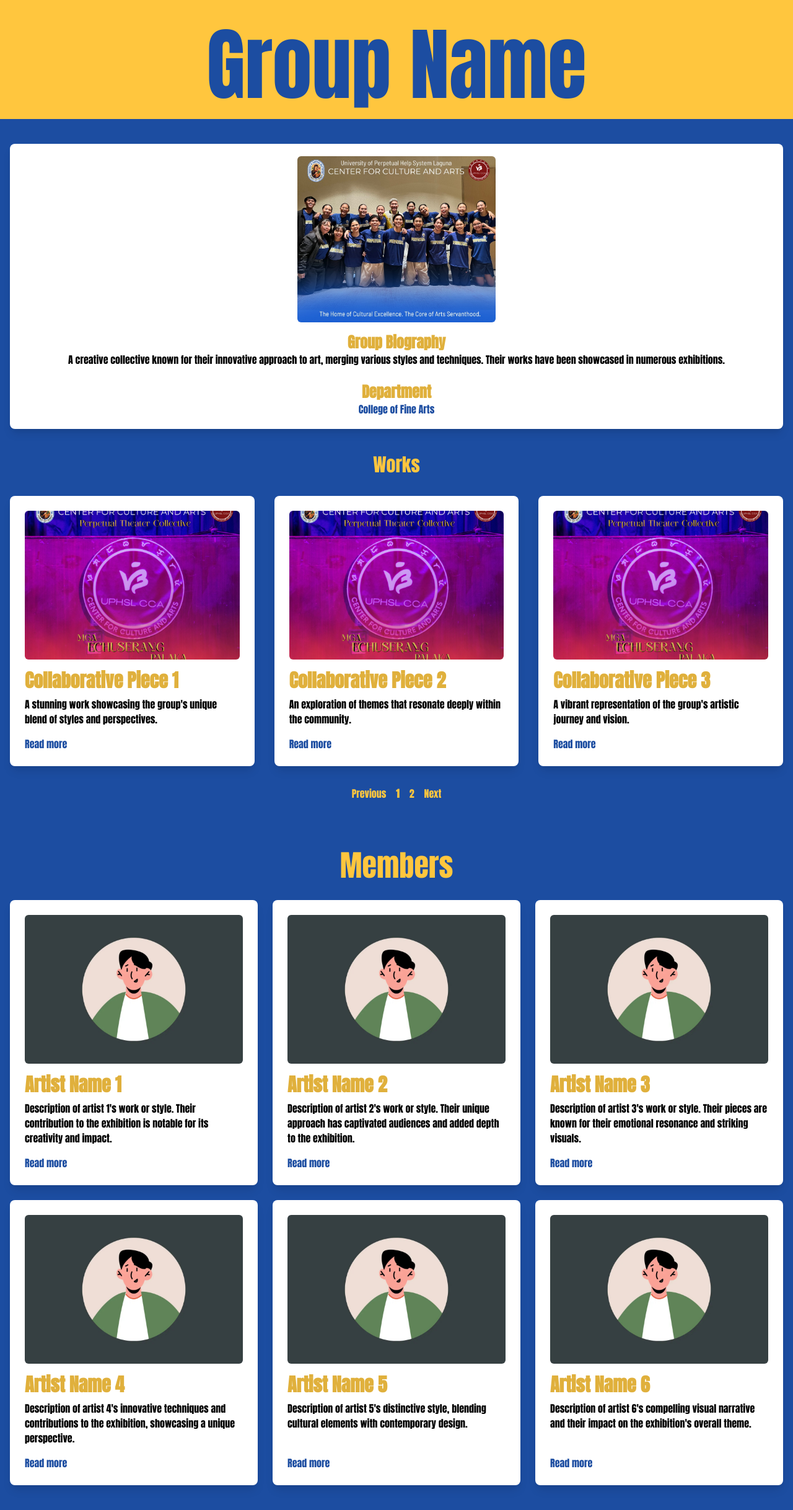
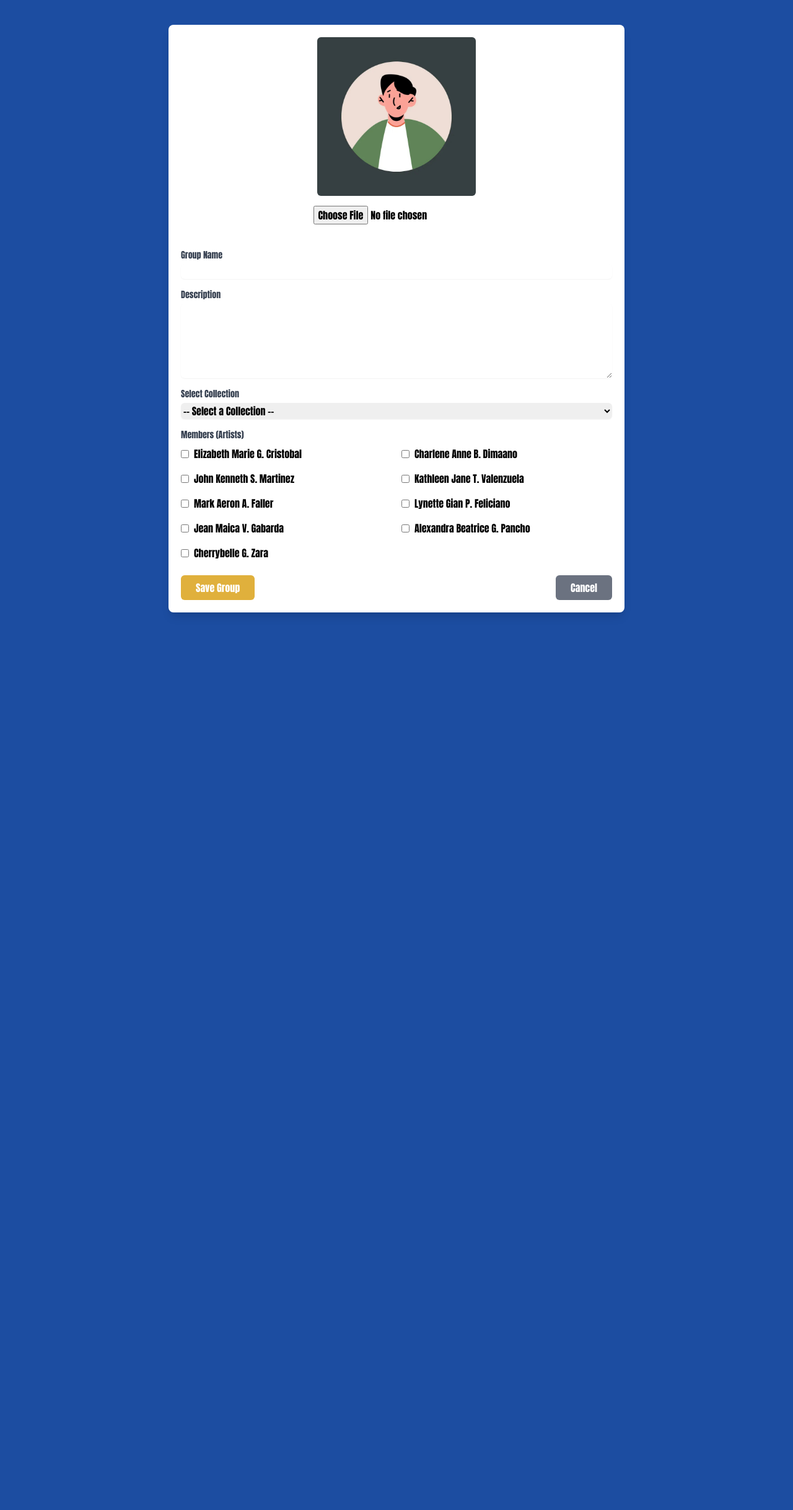
Before and after one commit to JoseMejarito/CreativeShowcase, a PHP site: page /admin-group-profile.php in a window 1280 px wide. Shown: the part 84-2520 px from the top of the page at 62% size. After the commit the page ends 1076 px from the top, so only its background shows below. Run offline with PHP 8.4, Linux system fonts and the light colour scheme; data comes from the database, SQL or seed files in the repository; both versions use the stored data as it was after the commit.

Commit message:
[Dec.12.2024.12:45AM]

```diff
--- a/admin-group-profile.php
+++ b/admin-group-profile.php
@@ -1,12 +1,66 @@
 <?php
-include 'connection.php';
+require 'connection.php';
+
+if ($_SERVER['REQUEST_METHOD'] === 'POST') {
+    // Retrieve form inputs
+    $group_name = $_POST['group_name'];
+    $description = $_POST['description'];
+    $main_media = $_FILES['main_media'];
+    $artist_ids = isset($_POST['artist_ids']) ? $_POST['artist_ids'] : [];
+    $collection_id = $_POST['collection_id'];  // New collection_id field
+
+    // Validate inputs
+    if (empty($group_name) || empty($description) || !$main_media['tmp_name']) {
+        die("Error: All fields are required.");
+    }
+
+    // Handle file upload for main_media
+    $media_target_dir = "public/";
+    if (!is_dir($media_target_dir)) {
+        mkdir($media_target_dir, 0777, true); // Ensure the directory exists
+    }
+    $media_file_name = uniqid() . "_" . basename($main_media['name']);
+    $media_target_file = $media_target_dir . $media_file_name;
+
+    if (move_uploaded_file($main_media['tmp_name'], $media_target_file)) {
+        // Insert group details into `groups` table with collection_id
+        $query = $conn->prepare("INSERT INTO groups (group_name, description, main_media, collection_id) VALUES (?, ?, ?, ?)");
+        $query->bind_param("sssi", $group_name, $description, $media_file_name, $collection_id);
+
+        if ($query->execute()) {
+            $group_id = $query->insert_id; // Get the newly inserted group ID
+
+            // Insert group members into `group_artists`
+            if (!empty($artist_ids)) {
+                $group_artist_query = $conn->prepare("INSERT INTO group_artists (group_id, artist_id) VALUES (?, ?)");
+                foreach ($artist_ids as $artist_id) {
+                    $group_artist_query->bind_param("ii", $group_id, $artist_id);
+                    $group_artist_query->execute();
+                }
+                $group_artist_query->close();
+            }
+
+            header("Location: admin-dashboard.php?message=Group uploaded successfully");
+            exit();
+        } else {
+            echo "Error: Unable to upload group. " . $conn->error;
+        }
+
+        $query->close();
+    } else {
+        echo "Error: Unable to upload main media.";
+    }
+}
+
+$conn->close();
 ?>
+
 <!DOCTYPE html>
 <html lang="en">
 <head>
     <meta charset="UTF-8">
     <meta name="viewport" content="width=device-width, initial-scale=1.0">
-    <title>CCA | Admin Group Profile</title>
+    <title>CCA | Edit Group</title>
     <link href="https://cdn.jsdelivr.net/npm/tailwindcss@2.2.19/dist/tailwind.min.css" rel="stylesheet">
     <link href="https://fonts.googleapis.com/css2?family=Anton&display=swap" rel="stylesheet">
     <link rel="stylesheet" href="style.css">
@@ -14,113 +68,70 @@
 <body class="anton-regular">
     <?php include 'admin-navbar.php'; ?>
 
-    <section class="text-center py-10 pb-0 bg-uphsl-yellow">
-        <h1 class="text-5xl md:text-6xl lg:text-8xl xl:text-9xl text-uphsl-blue">Group Name</h1><br>
-    </section>
-
     <section class="py-10 bg-uphsl-blue">
-        <div class="max-w-screen-xl mx-auto px-4">
-            <div class="bg-white p-5 rounded-lg shadow-lg flex flex-col items-center">
-            <img src="public/cca-photo.jpg" class="w-full h-auto max-w-xs object-cover mb-4 rounded-md">
-                <h3 class="text-2xl font-bold text-uphsl-maroon">Group Biography</h3>
-                <p class="text-black">A creative collective known for their innovative approach to art, merging various styles and techniques. Their works have been showcased in numerous exhibitions.</p>
-
-                <div class="mt-6 items-center">
-                    <h3 class="text-2xl font-bold text-uphsl-maroon text-center">Department</h3>
-                    <p class="text-uphsl-blue">College of Fine Arts</p>
+        <div class="max-w-screen-md mx-auto px-4">
+            <!-- Group Edit Form -->
+            <form action="admin-group-profile.php" method="POST" enctype="multipart/form-data" class="bg-white p-5 rounded-lg shadow-lg">
+                <div class="flex flex-col items-center mb-6">
+                    <img id="imagePreview" src="public/person-placeholder.jpg" class="w-64 h-64 object-cover mb-4 rounded-md" alt="Group Image">
+                    <input type="file" name="main_media" id="main_media" class="mb-4" accept="image/*" onchange="previewImage(event)" required>
                 </div>
-            </div>
-
-            <div class="mt-10">
-                <h2 class="text-3xl text-uphsl-yellow text-center mb-8">Works</h2>
-                <div class="grid grid-cols-1 sm:grid-cols-2 lg:grid-cols-3 gap-8">
-                   <!-- Work Item 1 -->
-                    <div class="bg-white p-6 rounded-lg shadow-lg flex flex-col justify-between">
-                        <img src="public/news3.jpg" alt="Work 1" class="w-full h-60 object-cover mb-4 rounded-md">
-                        <h3 class="text-3xl font-bold text-uphsl-maroon">Collaborative Piece 1</h3>
-                        <p class="text-md text-black mt-2 flex-grow">A stunning work showcasing the group's unique blend of styles and perspectives.</p>
-                        <a href="artwork.php" class="text-uphsl-blue mt-4 inline-block">Read more</a>
-                    </div>
-
-                    <!-- Work Item 2 -->
-                    <div class="bg-white p-6 rounded-lg shadow-lg flex flex-col justify-between">
-                        <img src="public/news3.jpg" alt="Work 2" class="w-full h-60 object-cover mb-4 rounded-md">
-                        <h3 class="text-3xl font-bold text-uphsl-maroon">Collaborative Piece 2</h3>
-                        <p class="text-md text-black mt-2 flex-grow">An exploration of themes that resonate deeply within the community.</p>
-                        <a href="artwork.php" class="text-uphsl-blue mt-4 inline-block">Read more</a>
-                    </div>
-
-                    <!-- Work Item 3 -->
-                    <div class="bg-white p-6 rounded-lg shadow-lg flex flex-col justify-between">
-                        <img src="public/news3.jpg" alt="Work 3" class="w-full h-60 object-cover mb-4 rounded-md">
-                        <h3 class="text-3xl font-bold text-uphsl-maroon">Collaborative Piece 3</h3>
-                        <p class="text-md text-black mt-2 flex-grow">A vibrant representation of the group's artistic journey and vision.</p>
-                        <a href="artwork.php" class="text-uphsl-blue mt-4 inline-block">Read more</a>
+                <div class="mb-4">
+                    <label for="group_name" class="block text-sm font-medium text-gray-700">Group Name</label>
+                    <input type="text" name="group_name" id="group_name" required
+                        class="mt-1 block w-full rounded-md border-gray-300 shadow-sm">
+                </div>
+                <div class="mb-4">
+                    <label for="description" class="block text-sm font-medium text-gray-700">Description</label>
+                    <textarea name="description" id="description" rows="5" required
+                        class="mt-1 block w-full rounded-md border-gray-300 shadow-sm"></textarea>
+                </div>
+                <!-- Dropdown for Collections -->
+                <div class="mb-4">
+                    <label for="collection_id" class="block text-sm font-medium text-gray-700">Select Collection</label>
+                    <select name="collection_id" id="collection_id" required class="mt-1 block w-full rounded-md border-gray-300 shadow-sm">
+                        <option value="">-- Select a Collection --</option>
+                        <?php
+                        $collections_query = $conn->query("SELECT collection_id, collection_name FROM collections");
+                        while ($collection = $collections_query->fetch_assoc()):
+                        ?>
+                            <option value="<?= $collection['collection_id'] ?>"><?= htmlspecialchars($collection['collection_name']) ?></option>
+                        <?php endwhile; ?>
+                    </select>
+                </div>
+                <!-- Artist Members Checklist -->
+                <div class="mb-6">
+                    <label class="block text-sm font-medium text-gray-700">Members (Artists)</label>
+                    <div class="mt-2 grid grid-cols-2 gap-4">
+                        <?php
+                        $artists_query = $conn->query("SELECT artist_id, name FROM artists");
+                        while ($artist = $artists_query->fetch_assoc()):
+                        ?>
+                            <div class="flex items-center">
+                                <input type="checkbox" name="artist_ids[]" value="<?= $artist['artist_id'] ?>"
+                                    id="artist_<?= $artist['artist_id'] ?>"
+                                    class="mr-2">
+                                <label for="artist_<?= $artist['artist_id'] ?>"><?= htmlspecialchars($artist['name']) ?></label>
+                            </div>
+                        <?php endwhile; ?>
                     </div>
                 </div>
-
-                <!-- Pagination Links (Static for Now) -->
-                <div class="mt-8 flex justify-center">
-                    <a href="#" class="text-uphsl-yellow hover:underline mx-2">Previous</a>
-                    <a href="#" class="text-uphsl-yellow hover :underline mx-2 font-bold">1</a>
-                    <a href="#" class="text-uphsl-yellow hover:underline mx-2">2</a>
-                    <a href="#" class="text-uphsl-yellow hover:underline mx-2">Next</a>
+                <div class="flex justify-between">
+                    <button type="submit" class="px-6 py-2 text-white bg-uphsl-maroon rounded-md">Save Group</button>
+                    <a href="admin-dashboard.php" class="px-6 py-2 bg-gray-500 text-white rounded-md hover:bg-gray-600">Cancel</a>
                 </div>
-            </div>
+            </form>
         </div>
     </section>
 
-    <section id="members" class="py-10 bg-uphsl-blue">
-        <div class="max-w-screen-xl mx-auto px-4">
-            <h2 class="text-5xl text-uphsl-yellow text-center mb-8">Members</h2>
-
-            <div class="grid grid-cols-1 sm:grid-cols-2 md:grid-cols-3 gap-6">
-
-                <div class="bg-white p-6 rounded-lg shadow-lg flex flex-col justify-between">
-                    <img src="public/person-placeholder.jpg" alt="Artist 1" class="w-full h-60 object-cover mb-4 rounded-md">
-                    <h3 class="text-3xl font-bold text-uphsl-maroon">Artist Name 1</h3>
-                    <p class="text-md text-black mt-2 flex-grow">Description of artist 1's work or style. Their contribution to the exhibition is notable for its creativity and impact.</p>
-                    <a href="artist-profile.php?id=1" class="text-uphsl-blue mt-4 inline-block">Read more</a>
-                </div>
-
-                <div class="bg-white p-6 rounded-lg shadow-lg flex flex-col justify-between">
-                    <img src="public/person-placeholder.jpg" alt="Artist 2" class="w-full h-60 object-cover mb-4 rounded-md">
-                    <h3 class="text-3xl font-bold text-uphsl-maroon">Artist Name 2</h3>
-                    <p class="text-md text-black mt-2 flex-grow">Description of artist 2's work or style. Their unique approach has captivated audiences and added depth to the exhibition.</p>
-                    <a href="artist-profile.php?id=2" class="text-uphsl-blue mt-4 inline-block">Read more</a>
-                </div>
-
-                <div class="bg-white p-6 rounded-lg shadow-lg flex flex-col justify-between">
-                    <img src="public/person-placeholder.jpg" alt="Artist 3" class="w-full h-60 object-cover mb-4 rounded-md">
-                    <h3 class="text-3xl font-bold text-uphsl-maroon">Artist Name 3</h3>
-                    <p class="text-md text-black mt-2 flex-grow">Description of artist 3's work or style. Their pieces are known for their emotional resonance and striking visuals.</p>
-                    <a href="artist-profile.php?id=3" class="text-uphsl-blue mt-4 inline-block">Read more</a>
-                </div>
-
-                <div class="bg-white p-6 rounded-lg shadow-lg flex flex-col justify-between">
-                    <img src="public/person-placeholder.jpg" alt="Artist 4" class="w-full h-60 object-cover mb-4 rounded-md">
-                    <h3 class="text-3xl font-bold text-uphsl-maroon">Artist Name 4</h3>
-                    <p class="text-md text-black mt-2 flex-grow">Description of artist 4's innovative techniques and contributions to the exhibition, showcasing a unique perspective.</p>
-                    <a href="artist-profile.php?id=4" class="text-uphsl-blue mt-4 inline-block">Read more</a>
-                </div>
-
-                <div class="bg-white p-6 rounded-lg shadow-lg flex flex-col justify-between">
-                    <img src="public/person-placeholder.jpg" alt="Artist 5" class="w-full h-60 object-cover mb-4 rounded-md">
-                    <h3 class="text-3xl font-bold text-uphsl-maroon">Artist Name 5</h3>
-                    <p class="text-md text-black mt-2 flex-grow">Description of artist 5's distinctive style, blending cultural elements with contemporary design.</p>
-                    <a href="artist-profile.php?id=5" class="text-uphsl-blue mt-4 inline-block">Read more</a>
-                </div>
-
-                <div class="bg-white p-6 rounded-lg shadow-lg flex flex-col justify-between">
-                    <img src="public/person-placeholder.jpg" alt="Artist 6" class="w-full h-60 object-cover mb-4 rounded-md">
-                    <h3 class="text-3xl font-bold text-uphsl-maroon">Artist Name 6</h3>
-                    <p class="text-md text-black mt-2 flex-grow">Description of artist 6's compelling visual narrative and their impact on the exhibition's overall theme.</p>
-                    <a href="artist-profile.php?id=6" class="text-uphsl-blue mt-4 inline-block">Read more</a>
-                </div>
-
-            </div>
-        </div>
-    </section>
-
+    <script>
+        function previewImage(event) {
+            const reader = new FileReader();
+            reader.onload = function() {
+                document.getElementById('imagePreview').src = reader.result;
+            };
+            reader.readAsDataURL(event.target.files[0]);
+        }
+    </script>
 </body>
 </html>
--- a/footer.php
+++ b/footer.php
@@ -8,6 +8,7 @@
             <img src="public/cca-logo.png" alt="Logo 2" class="h-12">
         </div>
         <p class="text-sm mb-2">© 2024 University of Perpetual Help System Laguna - JONELTA | Center for Culture and Arts. All Rights Reserved.</p>
+        <p class="text-sm mb-4">“The Home of Cultural Excellence. The Core of Arts Servanthood.”</p>
         <div class="flex justify-center space-x-4">
             <p class="text-uphsl-yellow">Rm 113, College Building, UPHSL</p>
             <span>|</span>
--- a/group-profile.php
+++ b/group-profile.php
@@ -25,9 +25,9 @@
                 <h3 class="text-2xl font-bold text-uphsl-maroon">Group Biography</h3>
                 <p class="text-black">A creative collective known for their innovative approach to art, merging various styles and techniques. Their works have been showcased in numerous exhibitions.</p>
 
-                <div class="mt-6 items-center">
-                    <h3 class="text-2xl font-bold text-uphsl-maroon text-center">Department</h3>
-                    <p class="text-uphsl-blue">College of Fine Arts</p>
+                <div class="mt-6 text-center">
+                    <h3 class="text-2xl font-bold text-uphsl-maroon text-center">Collection</h3>
+                    <p class="text-uphsl-blue">Dance</p>
                 </div>
             </div>
 
```
Also changed, not shown: artist-profile.php (+0 -39 lines), db_tables.sql (+36 -6 lines), exhibition.php (+30 -30 lines), index.php (+9 -6 lines), upload-group.php (+18 -3 lines), public/1733907522_464001440_422255447561458_7675050023524009056_n.jpg (added). Lines whose indentation alone changed are shown as unchanged.
